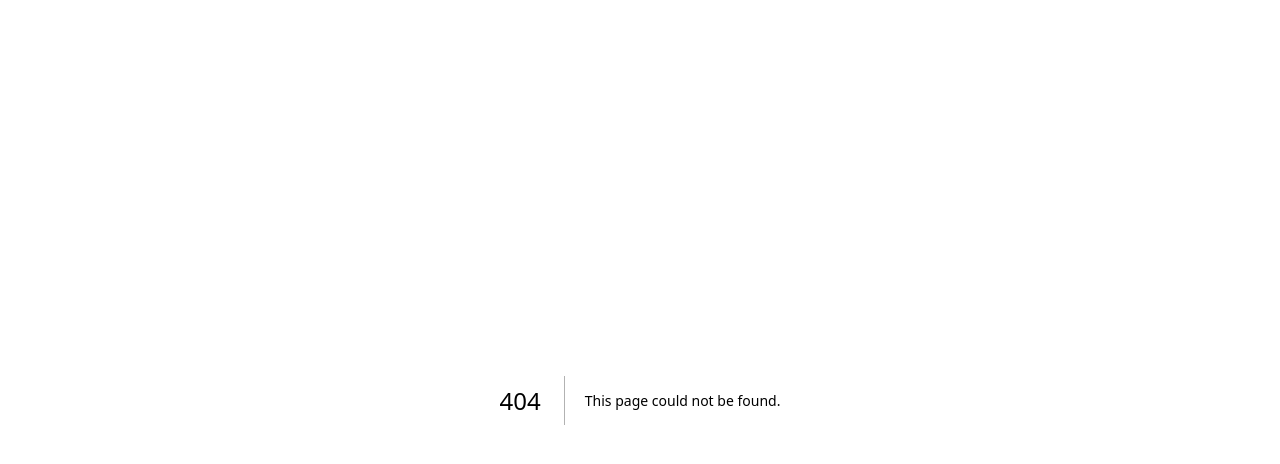
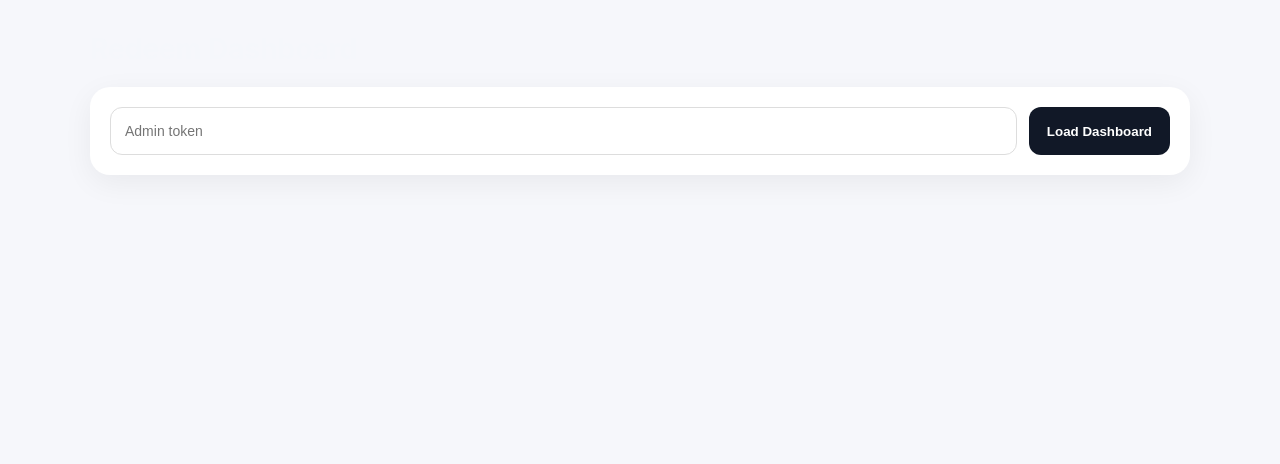
Before and after one commit to NCAI-VARCO/redeem-america, a Next.js app: page /admin/dashboard in a window 1280 px wide. Before the commit this address had no page. Shown: the top 464 px of the page. Built offline with nearby package versions, Linux system fonts and the light colour scheme.

Commit message:
Create page.js

```diff
--- /dev/null
+++ b/app/admin/dashboard/page.js
@@ -0,0 +1,187 @@
+"use client";
+
+import { useState } from "react";
+
+export default function AdminDashboardPage() {
+  const [token, setToken] = useState("");
+  const [data, setData] = useState(null);
+  const [error, setError] = useState("");
+  const [loading, setLoading] = useState(false);
+
+  async function loadDashboard() {
+    setLoading(true);
+    setError("");
+
+    try {
+      const res = await fetch(`/api/admin/dashboard?token=${encodeURIComponent(token)}`);
+      const json = await res.json();
+
+      if (!res.ok || !json.ok) {
+        setError(json.message || "Failed to load dashboard.");
+        setData(null);
+        return;
+      }
+
+      setData(json);
+    } catch (e) {
+      setError("Something went wrong.");
+      setData(null);
+    } finally {
+      setLoading(false);
+    }
+  }
+
+  return (
+    <main style={styles.page}>
+      <div style={styles.container}>
+        <h1 style={styles.title}>Redeem Dashboard</h1>
+
+        <div style={styles.card}>
+          <input
+            style={styles.input}
+            type="password"
+            placeholder="Admin token"
+            value={token}
+            onChange={(e) => setToken(e.target.value)}
+          />
+          <button style={styles.button} onClick={loadDashboard} disabled={loading}>
+            {loading ? "Loading..." : "Load Dashboard"}
+          </button>
+        </div>
+
+        {error && <p style={styles.error}>{error}</p>}
+
+        {data && (
+          <>
+            <div style={styles.stats}>
+              <div style={styles.statCard}>
+                <strong>{data.total}</strong>
+                <span>Total</span>
+              </div>
+              <div style={styles.statCard}>
+                <strong>{data.used}</strong>
+                <span>Used</span>
+              </div>
+              <div style={styles.statCard}>
+                <strong>{data.available}</strong>
+                <span>Available</span>
+              </div>
+            </div>
+
+            <div style={styles.tableWrap}>
+              <table style={styles.table}>
+                <thead>
+                  <tr>
+                    <th style={styles.th}>Status</th>
+                    <th style={styles.th}>Redeem URL</th>
+                    <th style={styles.th}>Used At</th>
+                    <th style={styles.th}>Used By</th>
+                  </tr>
+                </thead>
+                <tbody>
+                  {data.codes.map((code) => (
+                    <tr key={code.id}>
+                      <td style={styles.td}>
+                        {code.used ? "Used" : "Available"}
+                      </td>
+                      <td style={styles.td}>
+                        <a href={code.url} target="_blank" rel="noreferrer">
+                          {code.url}
+                        </a>
+                      </td>
+                      <td style={styles.td}>{code.usedAt || "-"}</td>
+                      <td style={styles.td}>{code.usedBy || "-"}</td>
+                    </tr>
+                  ))}
+                </tbody>
+              </table>
+            </div>
+          </>
+        )}
+      </div>
+    </main>
+  );
+}
+
+const styles = {
+  page: {
+    minHeight: "100vh",
+    background: "#f6f7fb",
+    padding: "32px",
+    fontFamily:
+      '-apple-system, BlinkMacSystemFont, "Segoe UI", Pretendard, sans-serif',
+  },
+  container: {
+    maxWidth: "1100px",
+    margin: "0 auto",
+  },
+  title: {
+    fontSize: "28px",
+    marginBottom: "20px",
+  },
+  card: {
+    display: "flex",
+    gap: "12px",
+    background: "#fff",
+    padding: "20px",
+    borderRadius: "20px",
+    boxShadow: "0 8px 30px rgba(0,0,0,0.06)",
+    marginBottom: "20px",
+  },
+  input: {
+    flex: 1,
+    padding: "12px 14px",
+    borderRadius: "12px",
+    border: "1px solid #ddd",
+    fontSize: "14px",
+  },
+  button: {
+    padding: "12px 18px",
+    borderRadius: "12px",
+    border: "0",
+    background: "#111827",
+    color: "#fff",
+    fontWeight: 700,
+    cursor: "pointer",
+  },
+  error: {
+    color: "#dc2626",
+  },
+  stats: {
+    display: "grid",
+    gridTemplateColumns: "repeat(3, 1fr)",
+    gap: "16px",
+    marginBottom: "20px",
+  },
+  statCard: {
+    background: "#fff",
+    borderRadius: "20px",
+    padding: "24px",
+    boxShadow: "0 8px 30px rgba(0,0,0,0.06)",
+    display: "flex",
+    flexDirection: "column",
+    gap: "6px",
+  },
+  tableWrap: {
+    background: "#fff",
+    borderRadius: "20px",
+    padding: "20px",
+    overflowX: "auto",
+    boxShadow: "0 8px 30px rgba(0,0,0,0.06)",
+  },
+  table: {
+    width: "100%",
+    borderCollapse: "collapse",
+    fontSize: "14px",
+  },
+  th: {
+    textAlign: "left",
+    borderBottom: "1px solid #eee",
+    padding: "12px",
+  },
+  td: {
+    borderBottom: "1px solid #eee",
+    padding: "12px",
+    wordBreak: "break-all",
+  },
+};
```
